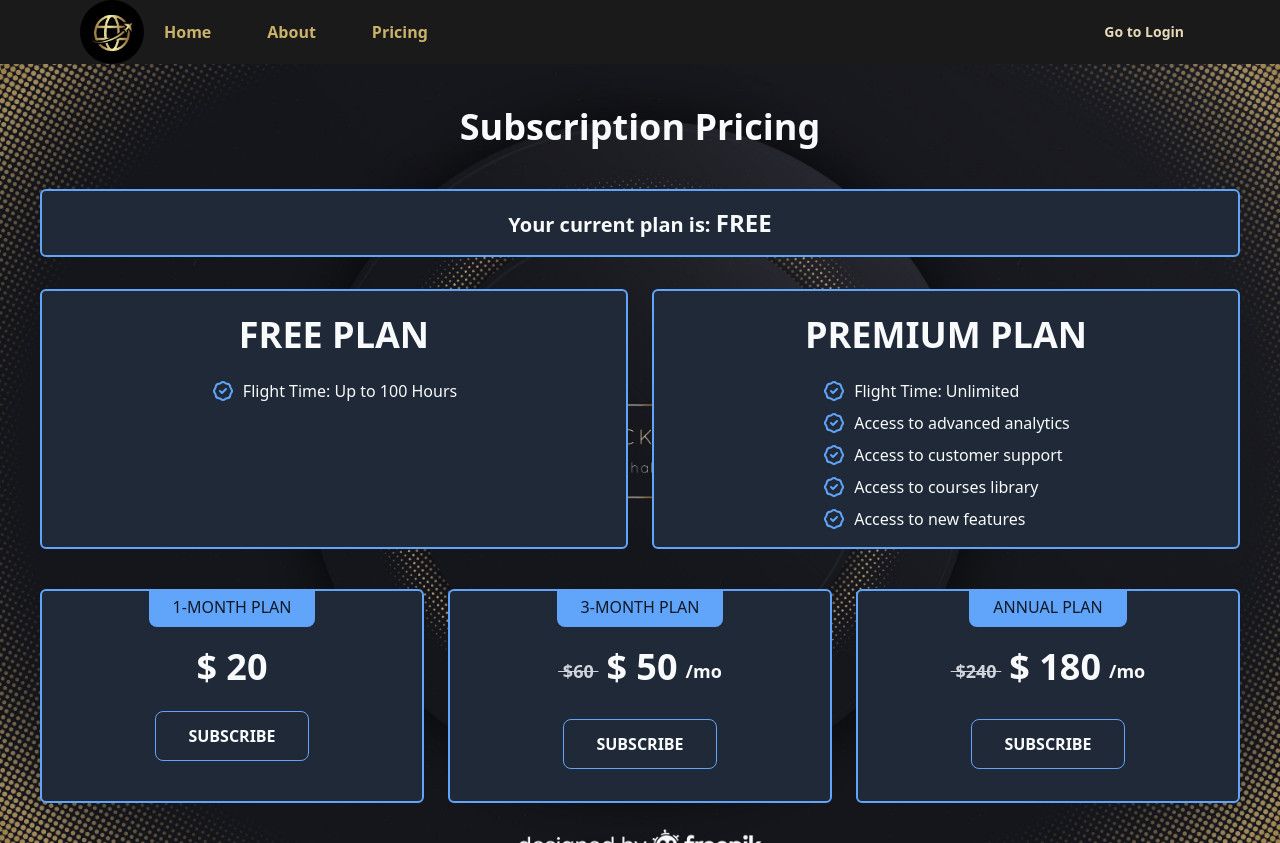
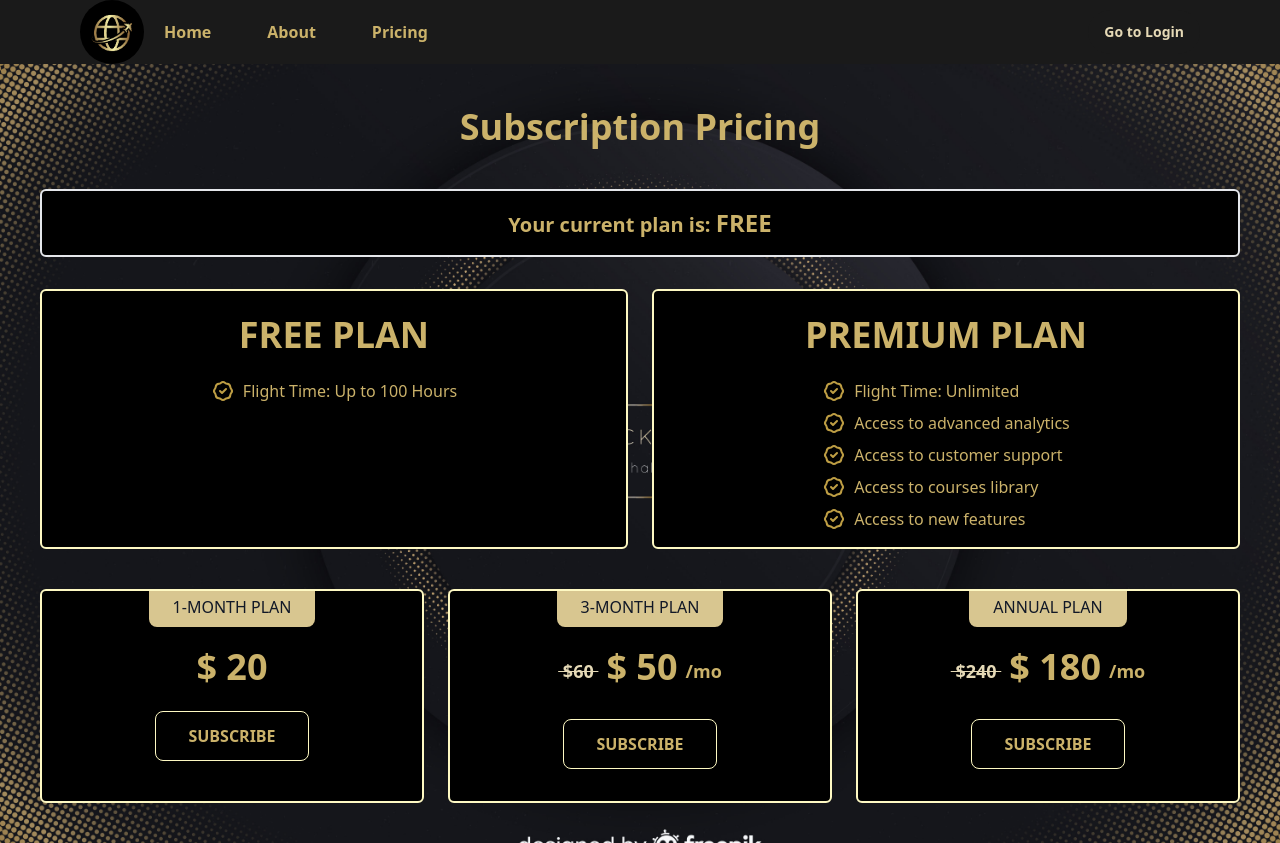
Before and after one commit to RiosHectorM/FLIGHT-DECK, a Next.js app: page /membership in a window 1280 px wide. Built offline with nearby package versions, Linux system fonts and the light colour scheme; no server answers.

Commit message:
'alert -> toast, pricing color'

```diff
--- a/pages/mainCompany/ContactPilot.tsx
+++ b/pages/mainCompany/ContactPilot.tsx
@@ -1,5 +1,6 @@
 import React, { useState } from 'react';
 import { sendContactForm } from '@/lib/api';
+import { toast } from 'react-hot-toast';
 
 interface ContactPilotProps {
   name: string;
@@ -34,7 +35,7 @@ const ContactPilot: React.FC<ContactPilotProps> = ({
     event.preventDefault();
     sendContactForm(values);
     setMessage('');
-    alert('Mail Enviado');
+    toast.success('Email OK');
   };
 
   return (
--- a/pages/mainCompany/form/formcompany.tsx
+++ b/pages/mainCompany/form/formcompany.tsx
@@ -2,6 +2,7 @@ import { validateField } from '@/utils/libs/validate';
 import { useUserStore } from '@/store/userStore';
 import React, { useState } from 'react';
 import { useForm } from 'react-hook-form';
+import { toast } from 'react-hot-toast';
 
 type User = {
   id?: string;
@@ -113,7 +114,7 @@ export default function FormCompany() {
         city: data.city,
       };
       updateUser(newUserState as any);
-      alert('Info Updated');
+      toast.success('Info Updated');
     }
   });
 
--- a/pages/mainCompany/index.tsx
+++ b/pages/mainCompany/index.tsx
@@ -1,11 +1,13 @@
-import MainCompanyPage from "./MainCompanyPage";
-import ProtectedRoute from "../components/AuxComponents/ProtectedRoute";
+import MainCompanyPage from './MainCompanyPage';
+import ProtectedRoute from '../components/AuxComponents/ProtectedRoute';
+import ToasterProvider from '../providers/ToasterProvider';
 
 export default function index() {
   return (
     <div>
       {/* //<ProtectedRoute allowedRoles={['COMPANY']}> */}
-        <MainCompanyPage />
+      <ToasterProvider />
+      <MainCompanyPage />
       {/* //</ProtectedRoute> */}
     </div>
   );
--- a/pages/mainPilot/FolioCard.tsx
+++ b/pages/mainPilot/FolioCard.tsx
@@ -13,6 +13,7 @@ import { useUserStore } from '../../store/userStore';
 import axios from 'axios';
 import { saveAs } from 'file-saver';
 import { format, parseISO } from 'date-fns';
+import { toast } from 'react-hot-toast';
 
 interface Props {
   item: number;
@@ -84,7 +85,7 @@ export default function FolioCard({
         });
         setColor(true);
       } else {
-        alert('Existe');
+        toast.error('It already exists');
       }
     } catch (error) {
       console.log(error);
@@ -118,7 +119,7 @@ export default function FolioCard({
         );
         setColor(false);
       } else {
-        alert('No Existe');
+        toast.success('Does not exist');
       }
     } catch (error) {
       console.log(error);
--- a/pages/membership/index.tsx
+++ b/pages/membership/index.tsx
@@ -67,14 +67,14 @@ const Membership: React.FC = () => {
       }}
     >
       <ToasterProvider />
-      <section className='text-gray-50'>
+      <section className='text-flightdeck-gold'>
         <div className='container mx-auto p-4 sm:p-10'>
           <div className='mb-10 space-y-4 text-center'>
             <h1 className='text-4xl font-semibold leading-tight'>
               Subscription Pricing
             </h1>
           </div>
-          <div className='flex flex-col items-center p-2 border-2 rounded-md border-blue-400 bg-gray-800 mb-8 mx-auto w-full'>
+          <div className='flex flex-col items-center p-2 border-2 rounded-md border-flightdeck-darkgold bg-flightdeck-black mb-8 mx-auto w-full'>
             <p className='my-2 text-xl font-bold'>
               Your current plan is:{' '}
               <span className='text-2xl font-extrabold'>
@@ -91,7 +91,7 @@ const Membership: React.FC = () => {
           </div>
 
           <div className='grid max-w-md grid-cols-1 gap-6 mx-auto auto-rows-fr lg:max-w-full lg:gap-2 xl:gap-6 lg:grid-cols-2 mb-10'>
-            <div className='relative flex flex-col items-center border-2 rounded-md border-blue-400 bg-gray-800'>
+            <div className='relative flex flex-col items-center border-2 rounded-md border-yellow-100 bg-flightdeck-black'>
               <p className='my-6 text-4xl font-bold'>FREE PLAN</p>
               <ul className='flex-1 space-y-2'>
                 <li className='flex items-center space-x-2'>
@@ -100,11 +100,12 @@ const Membership: React.FC = () => {
                     fill='none'
                     viewBox='0 0 24 24'
                     stroke='currentColor'
-                    className='w-6 h-6 text-blue-400'
+                    className='w-6 h-6 text-flightdeck-darkgold'
                   >
                     <path
                       strokeLinecap='round'
                       strokeLinejoin='round'
+                      bg-flightdeck-black
                       strokeWidth='2'
                       d='M9 12l2 2 4-4M7.835 4.697a3.42 3.42 0 001.946-.806 3.42 3.42 0 014.438 0 3.42 3.42 0 001.946.806 3.42 3.42 0 013.138 3.138 3.42 3.42 0 00.806 1.946 3.42 3.42 0 010 4.438 3.42 3.42 0 00-.806 1.946 3.42 3.42 0 01-3.138 3.138 3.42 3.42 0 00-1.946.806 3.42 3.42 0 01-4.438 0 3.42 3.42 0 00-1.946-.806 3.42 3.42 0 01-3.138-3.138 3.42 3.42 0 00-.806-1.946 3.42 3.42 0 010-4.438 3.42 3.42 0 00.806-1.946 3.42 3.42 0 013.138-3.138z'
                     ></path>
@@ -113,7 +114,7 @@ const Membership: React.FC = () => {
                 </li>
               </ul>
             </div>
-            <div className='relative flex flex-col items-center border-2 rounded-md border-blue-400 bg-gray-800'>
+            <div className='relative flex flex-col items-center border-2 rounded-md border-yellow-100 bg-flightdeck-black'>
               <p className='my-6 text-4xl font-bold'>PREMIUM PLAN</p>
               <ul className='flex-1 space-y-2'>
                 <li className='flex items-center space-x-2'>
@@ -122,7 +123,7 @@ const Membership: React.FC = () => {
                     fill='none'
                     viewBox='0 0 24 24'
                     stroke='currentColor'
-                    className='w-6 h-6 text-blue-400'
+                    className='w-6 h-6 text-flightdeck-darkgold'
                   >
                     <path
                       strokeLinecap='round'
@@ -139,7 +140,7 @@ const Membership: React.FC = () => {
                     fill='none'
                     viewBox='0 0 24 24'
                     stroke='currentColor'
-                    className='w-6 h-6 text-blue-400'
+                    className='w-6 h-6 text-flightdeck-darkgold'
                   >
                     <path
                       strokeLinecap='round'
@@ -156,7 +157,7 @@ const Membership: React.FC = () => {
                     fill='none'
                     viewBox='0 0 24 24'
                     stroke='currentColor'
-                    className='w-6 h-6 text-blue-400'
+                    className='w-6 h-6 text-flightdeck-darkgold'
                   >
                     <path
                       strokeLinecap='round'
@@ -173,7 +174,7 @@ const Membership: React.FC = () => {
                     fill='none'
                     viewBox='0 0 24 24'
                     stroke='currentColor'
-                    className='w-6 h-6 text-blue-400'
+                    className='w-6 h-6 text-flightdeck-darkgold'
                   >
                     <path
                       strokeLinecap='round'
@@ -190,7 +191,7 @@ const Membership: React.FC = () => {
                     fill='none'
                     viewBox='0 0 24 24'
                     stroke='currentColor'
-                    className='w-6 h-6 text-blue-400'
+                    className='w-6 h-6 text-flightdeck-darkgold'
                   >
                     <path
                       strokeLinecap='round'
@@ -206,8 +207,8 @@ const Membership: React.FC = () => {
           </div>
 
           <div className='grid max-w-md grid-cols-1 gap-6 mx-auto auto-rows-fr lg:max-w-full lg:gap-2 xl:gap-6 lg:grid-cols-3'>
-            <div className='relative flex flex-col items-center p-8 border-2 rounded-md border-blue-400 bg-gray-800'>
-              <span className='absolute top-0 px-6 pt-1 pb-2 font-medium rounded-b-lg bg-blue-400 text-gray-900'>
+            <div className='relative flex flex-col items-center p-8 border-2 rounded-md border-yellow-100 bg-flightdeck-black'>
+              <span className='absolute top-0 px-6 pt-1 pb-2 font-medium rounded-b-lg bg-flightdeck-lightgold text-gray-900'>
                 1-MONTH PLAN
               </span>
               <p className='my-6 text-4xl font-bold'>$ 20</p>
@@ -215,17 +216,17 @@ const Membership: React.FC = () => {
                 onClick={() =>
                   handlerMonth(1, 'price_1N4CmgKWrlIRXPNaX8OL4vzG')
                 }
-                className='px-4 py-2 font-semibold uppercase border rounded-lg sm:py-3 sm:px-8 border-blue-400'
+                className='px-4 py-2 font-semibold uppercase border rounded-lg sm:py-3 sm:px-8 border-yellow-100'
               >
                 Subscribe
               </button>
             </div>
-            <div className='relative flex flex-col items-center p-8 border-2 rounded-md border-blue-400 bg-gray-800'>
-              <span className='absolute top-0 px-6 pt-1 pb-2 font-medium rounded-b-lg bg-blue-400 text-gray-900'>
+            <div className='relative flex flex-col items-center p-8 border-2 rounded-md border-yellow-100 bg-flightdeck-black'>
+              <span className='absolute top-0 px-6 pt-1 pb-2 font-medium rounded-b-lg bg-flightdeck-lightgold text-gray-900'>
                 3-MONTH PLAN
               </span>
               <p className='flex items-center justify-center my-6 space-x-2 font-bold'>
-                <span className='text-lg line-through text-gray-300'>
+                <span className='text-lg line-through text-flightdeck-cream'>
                   &nbsp;$60&nbsp;
                 </span>
                 <span className='pb-2 text-4xl'>$ 50</span>
@@ -235,17 +236,17 @@ const Membership: React.FC = () => {
                 onClick={() => {
                   handlerMonth(3, 'price_1N5eCiKWrlIRXPNaN9jVMr1G');
                 }}
-                className='px-4 py-2 font-semibold uppercase border rounded-lg sm:py-3 sm:px-8 border-blue-400'
+                className='px-4 py-2 font-semibold uppercase border rounded-lg sm:py-3 sm:px-8 border-yellow-100'
               >
                 Subscribe
               </button>
             </div>
-            <div className='relative flex flex-col items-center p-8 border-2 rounded-md border-blue-400 bg-gray-800'>
-              <span className='absolute top-0 px-6 pt-1 pb-2 font-medium rounded-b-lg bg-blue-400 text-gray-900'>
+            <div className='relative flex flex-col items-center p-8 border-2 rounded-md border-yellow-100 bg-flightdeck-black'>
+              <span className='absolute top-0 px-6 pt-1 pb-2 font-medium rounded-b-lg bg-flightdeck-lightgold text-gray-900'>
                 ANNUAL PLAN
               </span>
               <p className='flex items-center justify-center my-6 space-x-2 font-bold'>
-                <span className='text-lg line-through text-gray-300'>
+                <span className='text-lg line-through text-flightdeck-cream'>
                   &nbsp;$240&nbsp;
                 </span>
                 <span className='pb-2 text-4xl'>$ 180</span>
@@ -255,7 +256,7 @@ const Membership: React.FC = () => {
                 onClick={() => {
                   handlerMonth(12, 'price_1N5e7oKWrlIRXPNatiDIgWnC');
                 }}
-                className='px-4 py-2 font-semibold uppercase border rounded-lg sm:py-3 sm:px-8 border-blue-400'
+                className='px-4 py-2 font-semibold uppercase border rounded-lg sm:py-3 sm:px-8 border-yellow-100'
               >
                 Subscribe
               </button>
```
Also changed, not shown: pages/mainCompany/form/formpassword.tsx (+5 -6 lines), pages/mainInstructor/form/formpassword.tsx (+3 -5 lines).
